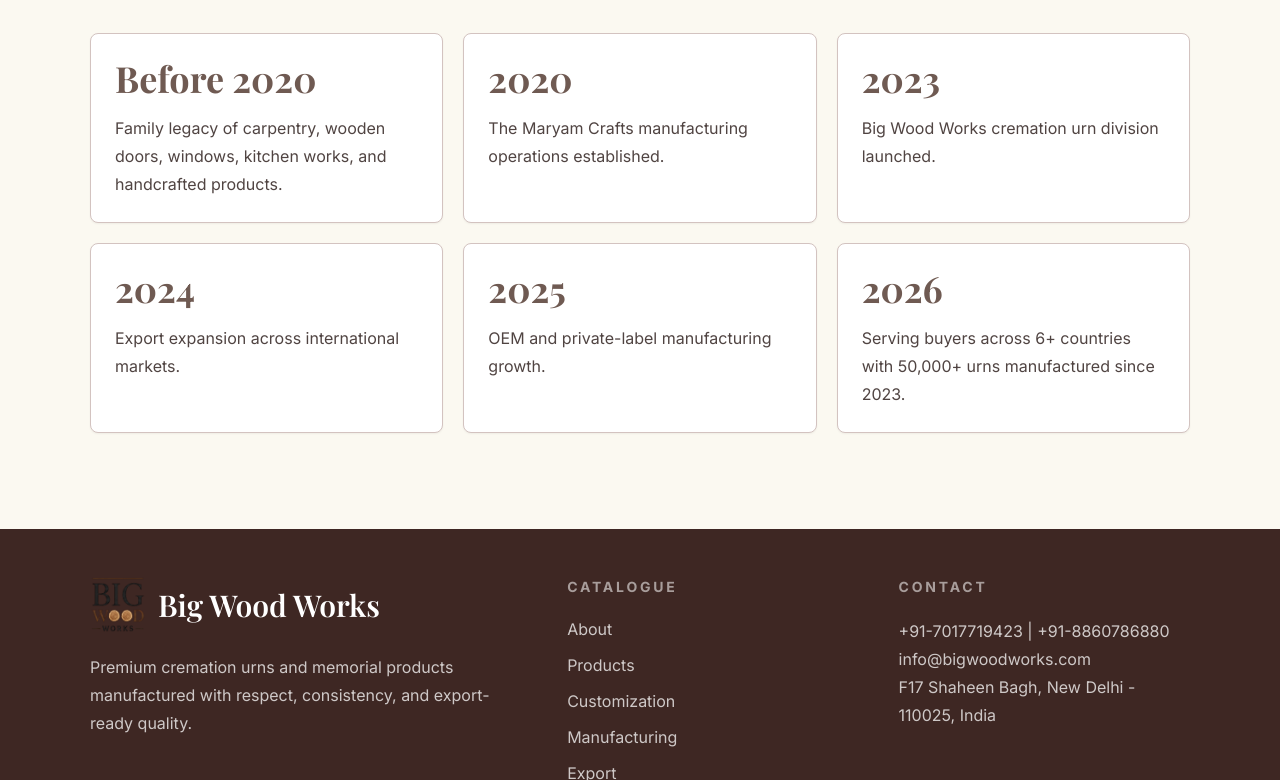
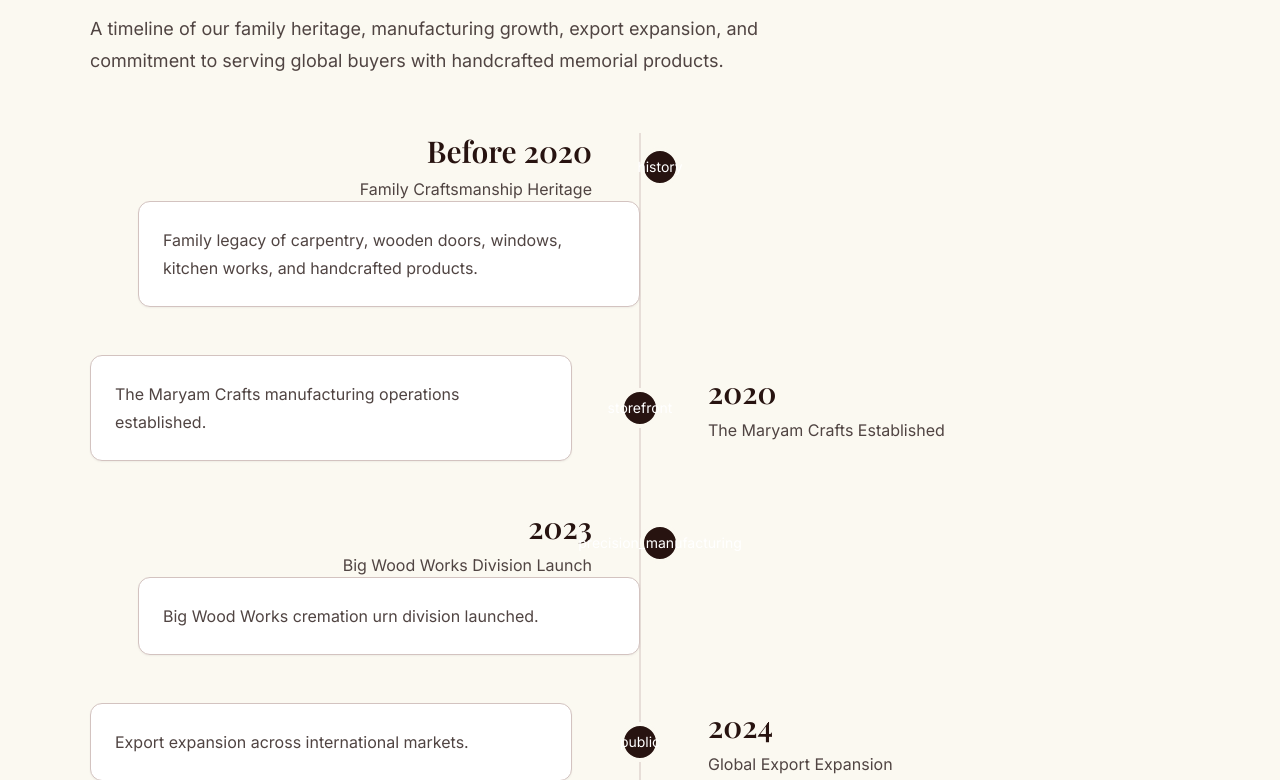
Before and after one commit to bigwoodworksin-ctrl/bigwoodworksweb, a React (Vite) app: page /about in a window 1280 px wide. Shown: the part 1920-2700 px from the top of the page. Built offline with nearby package versions, Linux system fonts and the light colour scheme.

Commit message:
Update AboutPage.tsx

```diff
--- a/src/pages/AboutPage.tsx
+++ b/src/pages/AboutPage.tsx
@@ -1,12 +1,42 @@
 import { SectionHeader } from "../components/SectionHeader";
 
 const timeline = [
-  { year: "Before 2020", text: "Family legacy of carpentry, wooden doors, windows, kitchen works, and handcrafted products." },
-  { year: "2020", text: "The Maryam Crafts manufacturing operations established." },
-  { year: "2023", text: "Big Wood Works cremation urn division launched." },
-  { year: "2024", text: "Export expansion across international markets." },
-  { year: "2025", text: "OEM and private-label manufacturing growth." },
-  { year: "2026", text: "Serving buyers across 6+ countries with 50,000+ urns manufactured since 2023." },
+  {
+    year: "Before 2020",
+    title: "Family Craftsmanship Heritage",
+    icon: "history",
+    text: "Family legacy of carpentry, wooden doors, windows, kitchen works, and handcrafted products.",
+  },
+  {
+    year: "2020",
+    title: "The Maryam Crafts Established",
+    icon: "storefront",
+    text: "The Maryam Crafts manufacturing operations established.",
+  },
+  {
+    year: "2023",
+    title: "Big Wood Works Division Launch",
+    icon: "precision_manufacturing",
+    text: "Big Wood Works cremation urn division launched.",
+  },
+  {
+    year: "2024",
+    title: "Global Export Expansion",
+    icon: "public",
+    text: "Export expansion across international markets.",
+  },
+  {
+    year: "2025",
+    title: "OEM & Private Label Growth",
+    icon: "groups",
+    text: "OEM and private-label manufacturing growth.",
+  },
+  {
+    year: "2026",
+    title: "Serving Buyers Across 6+ Countries",
+    icon: "flag",
+    text: "Serving buyers across 6+ countries with 50,000+ urns manufactured since 2023.",
+  },
 ];
 
 const founders = [
@@ -29,18 +59,30 @@
         <div className="container-shell grid gap-10 lg:grid-cols-[0.95fr_1.05fr] lg:items-center">
           <div>
             <p className="eyebrow">Company overview</p>
+
             <h1 className="mt-4 font-display text-5xl font-semibold leading-tight text-primary md:text-6xl">
               Crafted with Respect. Built for Legacy.
             </h1>
+
             <p className="mt-6 text-lg leading-8 text-on-surface-variant">
-              Big Wood Works is a trusted manufacturer and exporter of handcrafted cremation urns, pet urns, keepsake urns, and memorial products.
+              Big Wood Works is a trusted manufacturer and exporter of
+              handcrafted cremation urns, pet urns, keepsake urns, and memorial
+              products.
             </p>
+
             <p className="mt-4 text-lg leading-8 text-on-surface-variant">
-              Our in-house capabilities include custom design development, engraving, photo personalization, private-label packaging, quality control, and export-ready logistics.
+              Our in-house capabilities include custom design development,
+              engraving, photo personalization, private-label packaging, quality
+              control, and export-ready logistics.
             </p>
           </div>
+
           <div className="overflow-hidden rounded-xl shadow-soft">
-            <img src="/assets/catalogue-images/page-03-1.png" alt="Big Wood Works catalogue craft visual" className="h-full w-full object-cover" />
+            <img
+              src="/assets/catalogue-images/page-03-1.png"
+              alt="Big Wood Works catalogue craft visual"
+              className="h-full w-full object-cover"
+            />
           </div>
         </div>
       </section>
@@ -52,15 +94,30 @@
             title="Made to honour every memory."
             text="Every memorial urn carries the memory of a life, the love of a family, and a story that deserves to be honoured with dignity. Every piece is handled with care, respect, and attention from wood selection to final packaging."
           />
+
           <div className="mt-10 grid gap-6 md:grid-cols-2">
             {founders.map((founder) => (
-              <article key={founder.name} className="overflow-hidden rounded-xl border border-outline-variant bg-background shadow-soft">
+              <article
+                key={founder.name}
+                className="overflow-hidden rounded-xl border border-outline-variant bg-background shadow-soft"
+              >
                 <div className="aspect-[4/3] overflow-hidden bg-surface-container">
-                  <img src={founder.image} alt={founder.name} className="h-full w-full object-cover object-top" loading="lazy" />
+                  <img
+                    src={founder.image}
+                    alt={founder.name}
+                    className="h-full w-full object-cover object-top"
+                    loading="lazy"
+                  />
                 </div>
+
                 <div className="p-6">
-                  <p className="text-xs font-bold uppercase tracking-[0.2em] text-secondary">{founder.role}</p>
-                  <h2 className="mt-2 font-display text-3xl font-semibold text-primary">{founder.name}</h2>
+                  <p className="text-xs font-bold uppercase tracking-[0.2em] text-secondary">
+                    {founder.role}
+                  </p>
+
+                  <h2 className="mt-2 font-display text-3xl font-semibold text-primary">
+                    {founder.name}
+                  </h2>
                 </div>
               </article>
             ))}
@@ -70,14 +127,82 @@
 
       <section className="section-pad bg-background">
         <div className="container-shell">
-          <SectionHeader eyebrow="Our journey" title="From traditional craftsmanship to global memorial manufacturing." />
-          <div className="mt-10 grid gap-5 md:grid-cols-2 xl:grid-cols-3">
-            {timeline.map((item) => (
-              <article key={item.year} className="rounded-lg border border-outline-variant bg-surface-container-lowest p-6 shadow-sm">
-                <p className="font-display text-4xl font-bold text-secondary">{item.year}</p>
-                <p className="mt-4 leading-7 text-on-surface-variant">{item.text}</p>
-              </article>
-            ))}
+          <SectionHeader
+            eyebrow="Our journey"
+            title="From traditional craftsmanship to global memorial manufacturing."
+            text="A timeline of our family heritage, manufacturing growth, export expansion, and commitment to serving global buyers with handcrafted memorial products."
+          />
+
+          <div className="mt-14">
+            <div className="relative">
+              {/* Center progress line */}
+              <div className="absolute left-5 top-0 h-full w-px bg-outline-variant md:left-1/2 md:-translate-x-1/2" />
+
+              <div className="space-y-12">
+                {timeline.map((item, index) => {
+                  const isLeft = index % 2 === 0;
+
+                  return (
+                    <div
+                      key={item.year}
+                      className="relative grid gap-6 pl-16 md:grid-cols-[1fr_auto_1fr] md:items-center md:gap-0 md:pl-0"
+                    >
+                      {/* Left desktop title */}
+                      <div
+                        className={`hidden md:block ${
+                          isLeft ? "pr-12 text-right" : "order-3 pl-12"
+                        }`}
+                      >
+                        <h4 className="font-display text-3xl font-semibold text-primary">
+                          {item.year}
+                        </h4>
+                        <p className="mt-2 text-on-surface-variant">
+                          {item.title}
+                        </p>
+                      </div>
+
+                      {/* Icon circle */}
+                      <div className="absolute left-0 top-0 z-10 flex h-10 w-10 items-center justify-center rounded-full border-4 border-background bg-primary md:static md:order-2">
+                        <span
+                          className="material-symbols-outlined text-sm text-white"
+                          style={{ fontVariationSettings: "'FILL' 1" }}
+                        >
+                          {item.icon}
+                        </span>
+                      </div>
+
+                      {/* Content card */}
+                      <div
+                        className={`md:order-1 ${
+                          isLeft ? "md:order-3 md:pl-12" : "md:pr-12"
+                        }`}
+                      >
+                        <div className="rounded-xl border border-outline-variant bg-surface-container-lowest p-6 shadow-sm">
+                          <h4 className="font-display text-3xl font-semibold text-primary md:hidden">
+                            {item.year}
+                          </h4>
+
+                          <p className="mt-1 font-semibold text-secondary md:hidden">
+                            {item.title}
+                          </p>
+
+                          <p className="mt-4 leading-7 text-on-surface-variant md:mt-0">
+                            {item.text}
+                          </p>
+                        </div>
+                      </div>
+
+                      {/* Empty desktop spacing column */}
+                      <div
+                        className={`hidden md:block ${
+                          isLeft ? "order-1" : "order-3"
+                        }`}
+                      />
+                    </div>
+                  );
+                })}
+              </div>
+            </div>
           </div>
         </div>
       </section>
```
